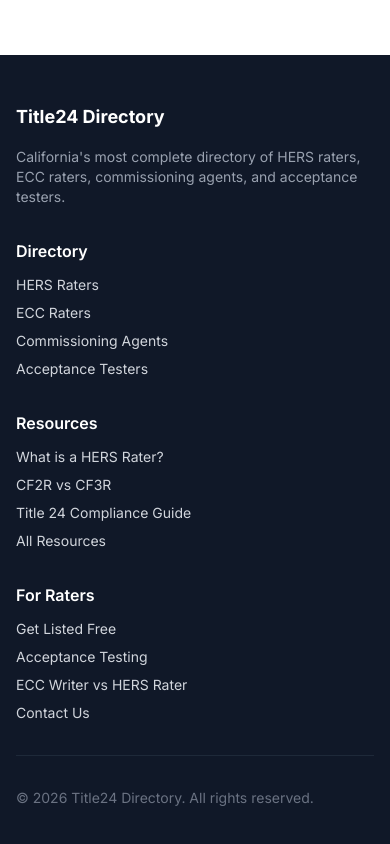
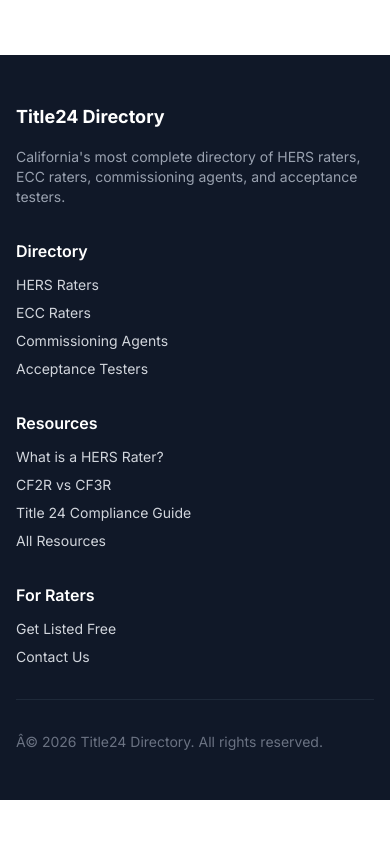
Before and after one commit to Rickyco1020/title24-directory, a Next.js app: page / in a window 390 px wide. Shown: the part 4105-4949 px from the top of the page. After the commit the page ends 4905 px from the top, so only its background shows below. Built offline with nearby package versions, Linux system fonts and the light colour scheme.

Commit message:
add MobileNav component to layout for mobile hamburger menu
Removed duplicate MobileNav import and fixed footer copyright symbol.

```diff
--- a/app/layout.tsx
+++ b/app/layout.tsx
@@ -2,9 +2,9 @@ import type { Metadata } from 'next'
 import { Inter } from 'next/font/google'
 import './globals.css'
 import Link from 'next/link'
+import MobileNav from '@/components/MobileNav'
 import { Analytics } from '@vercel/analytics/react'
 import { SpeedInsights } from '@vercel/speed-insights/next'
-import MobileNav from '@/components/MobileNav'
 
 const inter = Inter({ subsets: ['latin'] })
 
@@ -14,17 +14,17 @@ export const metadata: Metadata = {
     default: 'Title 24 Directory | Find HERS & ECC Raters in California',
   },
   description: 'Find certified HERS raters, ECC raters, commissioning agents, and acceptance testers across California. The most complete Title 24 compliance directory.',
-    verification: {
-          google: '-KyQtMRifeytgspRHN_ukGNKioN5_oQ9cdnxaUMrn2U',
-    },
   metadataBase: new URL('https://title24directory.com'),
+  verification: {
+    google: '-KyQtMRifeytgspRHN_ukGNKioN5_oQ9cdnxaUMrn2U',
+  },
 }
 
 export default function RootLayout({ children }: { children: React.ReactNode }) {
   return (
     <html lang="en">
       <body className={inter.className}>
-        <header className="bg-white border-b border-gray-200 sticky top-0 z-50 relative">
+        <header className="bg-white border-b border-gray-200 sticky top-0 z-50">
           <div className="max-w-7xl mx-auto px-4 sm:px-6 lg:px-8">
             <div className="flex justify-between items-center h-16">
               <Link href="/" className="flex items-center space-x-2">
@@ -70,14 +70,12 @@ export default function RootLayout({ children }: { children: React.ReactNode })
                 <h4 className="text-white font-semibold mb-3">For Raters</h4>
                 <ul className="space-y-2 text-sm">
                   <li><Link href="/get-listed" className="hover:text-white transition-colors">Get Listed Free</Link></li>
-                  <li><Link href="/resources/what-is-acceptance-testing" className="hover:text-white transition-colors">Acceptance Testing</Link></li>
-                  <li><Link href="/resources/hers-vs-ecc-rater" className="hover:text-white transition-colors">ECC Writer vs HERS Rater</Link></li>
                   <li><Link href="/contact" className="hover:text-white transition-colors">Contact Us</Link></li>
                 </ul>
               </div>
             </div>
             <div className="border-t border-gray-800 mt-8 pt-8 text-sm text-gray-500">
-              <p>© {new Date().getFullYear()} Title24 Directory. All rights reserved.</p>
+              <p>Â© {new Date().getFullYear()} Title24 Directory. All rights reserved.</p>
             </div>
           </div>
         </footer>
```
